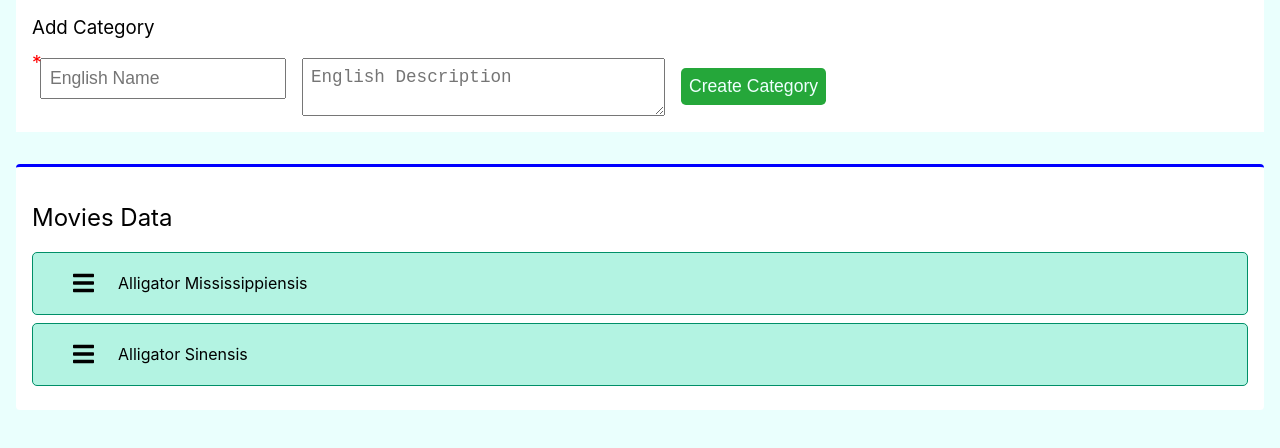
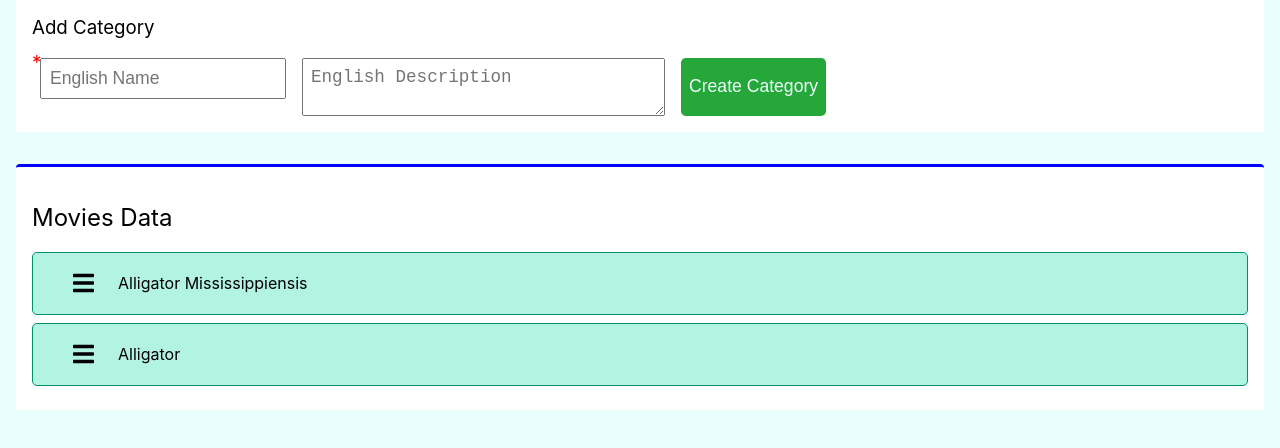
Before and after one commit to AbduQnauy/movies, a React (Create React App) app: page / in a window 1280 px wide. Shown: the top 448 px of the page. Built offline with nearby package versions, Linux system fonts and the light colour scheme.

Commit message:
second commit before redux

```diff
--- a/src/components/AccordionTemplate/Accordion.Template.jsx
+++ b/src/components/AccordionTemplate/Accordion.Template.jsx
@@ -2,6 +2,7 @@ import React from "react";
 import Accordion from "./Accordion";
 
 const AccordionTemplate = ({ innerBox, outerBox, parentFont }) => {
+  const myData = ["alligator Mississippiensis", "alligator"];
   return (
     <Accordion
       allowMultipleOpen
@@ -9,7 +10,24 @@ const AccordionTemplate = ({ innerBox, outerBox, parentFont }) => {
       outerBox={outerBox}
       parentFont={parentFont}
     >
-      <div categoryName="alligator Mississippiensis">
+      {myData.map((datum, index) => {
+        return (
+          <div categoryName={datum} key={index}>
+            <span>
+              <strong>Common Name:</strong> American Alligator
+            </span>
+            <br />
+            <span>
+              <strong>Distribution:</strong> Texas to North Carolina, US
+            </span>
+            <br />
+            <span>
+              <strong>Endangered Status:</strong> Currently Not Endangered
+            </span>
+          </div>
+        );
+      })}
+      {/* <div categoryName="xxxxxxxxxxxxxxxxxxxxxx">
         <span>
           <strong>Common Name:</strong> American Alligator
         </span>
@@ -21,9 +39,10 @@ const AccordionTemplate = ({ innerBox, outerBox, parentFont }) => {
         <span>
           <strong>Endangered Status:</strong> Currently Not Endangered
         </span>
-      </div>
+      </div> */}
 
-      <div categoryName="alligator Sinensis">
+      {/*  */}
+      {/* <div categoryName="alligator Mississippiensis">
         <span>
           <strong>Common Name:</strong> American Alligator
         </span>
@@ -35,7 +54,22 @@ const AccordionTemplate = ({ innerBox, outerBox, parentFont }) => {
         <span>
           <strong>Endangered Status:</strong> Currently Not Endangered
         </span>
-      </div>
+      </div> */}
+      {/*  */}
+
+      {/* <div categoryName="alligator Sinensis">
+        <span>
+          <strong>Common Name:</strong> American Alligator
+        </span>
+        <br />
+        <span>
+          <strong>Distribution:</strong> Texas to North Carolina, US
+        </span>
+        <br />
+        <span>
+          <strong>Endangered Status:</strong> Currently Not Endangered
+        </span>
+      </div> */}
     </Accordion>
   );
 };
--- a/src/components/AccordionTemplate/Accordion.jsx
+++ b/src/components/AccordionTemplate/Accordion.jsx
@@ -6,19 +6,20 @@ const Accordion = ({
   allowMultipleOpen,
   innerBox,
   outerBox,
-  parentFont
+  parentFont,
+  controls
 }) => {
   const [openSections, setOpenSections] = React.useState({});
   const opens = {};
-
-  children.forEach(child => {
-    if (child.props.isOpen) {
-      opens[child.props.categoryName] = true;
-    }
-  });
+  if (children.length > 1) {
+    children.forEach(child => {
+      if (child.props.isOpen) {
+        opens[child.props.categoryName] = true;
+      }
+    });
+  }
   const onClick = categoryName => {
     const isOpen = !!openSections[categoryName];
-
     if (allowMultipleOpen) {
       setOpenSections({
         ...openSections,
@@ -40,6 +41,7 @@ const Accordion = ({
           innerBox={innerBox}
           outerBox={outerBox}
           parentFont={parentFont}
+          controls={controls}
           key={index}
         >
           {child.props.children}
--- a/src/components/AccordionTemplate/AccordionSection.jsx
+++ b/src/components/AccordionTemplate/AccordionSection.jsx
@@ -32,12 +32,22 @@ const AccordionSection = ({
             <ButtonTemplate
               submitButton="edit"
               color="#FFA500"
-              onClick={() => console.log("Edit is clicked")}
+              onClick={event => {
+                event.stopPropagation();
+                //
+                console.log("Edit is clicked");
+                //
+              }}
             />
             <ButtonTemplate
               submitButton="delete"
               color="red"
-              onClick={() => console.log("Delete is clicked")}
+              onClick={event => {
+                event.stopPropagation();
+                //
+                console.log("Delete is clicked");
+                //
+              }}
             />
           </div>
         ) : null}
--- a/src/components/AccordionTemplate/AccordionSection.styles.css
+++ b/src/components/AccordionTemplate/AccordionSection.styles.css
@@ -9,9 +9,6 @@
   display: flex;
   align-items: center;
 }
-.accordion-section-inner-box {
-  padding: 0 3.5em;
-}
 .accordion__icon {
   float: left;
   margin: 0 1em;
@@ -19,11 +16,11 @@
 }
 .accordion__controls {
   margin-left: auto;
-  display: flex;
-  justify-content: flex-end;
 }
 
 .accordion__controls * {
-  width: 20%;
-  text-align: center;
+  width: 8em;
 }
+.accordion-section-inner-box {
+  padding: 0 3.5em;
+}
--- a/src/components/Button/Button.styles.css
+++ b/src/components/Button/Button.styles.css
@@ -2,12 +2,11 @@
   text-transform: capitalize;
   padding: 0.5rem;
   margin: 0 0.5rem;
-  font-size: 1.1rem;
+  font-size: 1.1em;
   opacity: 0.918;
   border: none;
   color: #eff;
   border-radius: 0.3rem;
-  align-self: center;
   cursor: pointer;
 }
 .Template__Button:hover {
--- a/src/components/Button/ButtonTemplate.jsx
+++ b/src/components/Button/ButtonTemplate.jsx
@@ -1,16 +1,14 @@
 import React from "react";
 import "./Button.styles.css";
-const ButtonTemplate = ({ submitButton, submitType, color }) => {
+const ButtonTemplate = ({ submitButton, color, onClick }) => {
   return (
-    <input
+    <button
       className="Template__Button"
-      type={submitType}
-      value={submitButton}
       style={{ backgroundColor: color }}
-    />
+      onClick={onClick}
+    >
+      {submitButton}
+    </button>
   );
 };
-ButtonTemplate.defaultProps = {
-  submitType: "text"
-};
 export default ButtonTemplate;
--- a/src/components/FormTemplate/Form.Component.jsx
+++ b/src/components/FormTemplate/Form.Component.jsx
@@ -2,7 +2,7 @@ import React from "react";
 import "./form.styles.css";
 import ButtonTemplate from "../Button/ButtonTemplate";
 
-const FormTemplate = ({ submitType, submitButton, onSubmit }) => {
+const FormTemplate = ({ submitButton, onSubmit }) => {
   return (
     <form onSubmit={onSubmit} className="template-form">
       <span className="form--input">
@@ -15,11 +15,7 @@ const FormTemplate = ({ submitType, submitButton, onSubmit }) => {
         rows="2"
         cols="30"
       />
-      <ButtonTemplate
-        submitType={submitType}
-        submitButton={submitButton}
-        color="#12a029"
-      />
+      <ButtonTemplate submitButton={submitButton} color="#12a029" />
     </form>
   );
 };
--- a/src/components/categoryForm/CategoryForm.Component.jsx
+++ b/src/components/categoryForm/CategoryForm.Component.jsx
@@ -9,11 +9,7 @@ const CategoryForm = () => {
   return (
     <div style={{ backgroundColor: "#fff", padding: "1rem" }}>
       <h3 style={{ marginTop: 0, fontWeight: "normal" }}>Add Category</h3>
-      <FormTemplate
-        submitType="submit"
-        submitButton="create category"
-        onSubmit={onSubmit}
-      />
+      <FormTemplate submitButton="create category" onSubmit={onSubmit} />
     </div>
   );
 };
```
Also changed, not shown: src/redux/movies/types.js (added), src/store.js (added).
